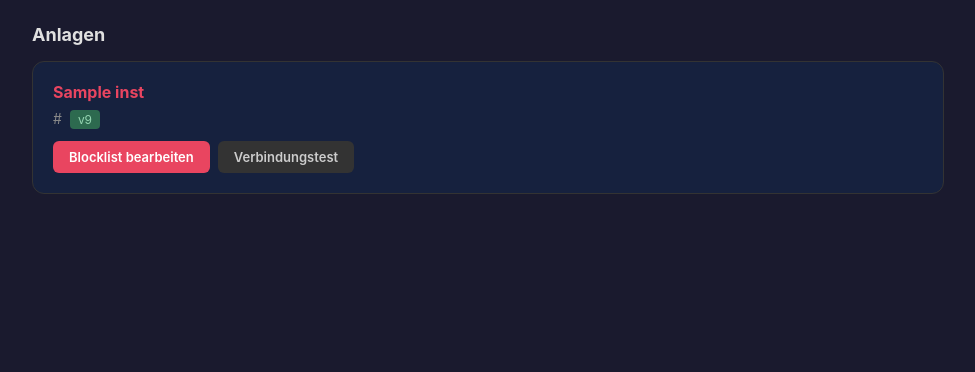
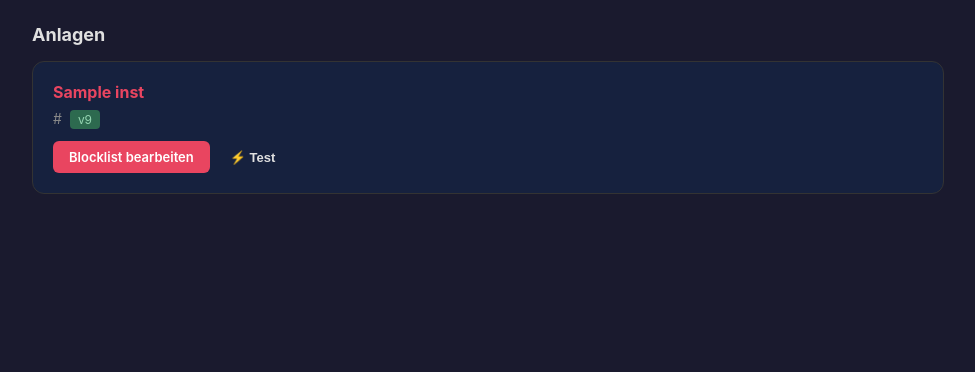
Before and after one commit to MiCoSa79/Starface-WebApp, a FastAPI app: template app/templates/dashboard.html in a window 1280 px wide. Shown: the part 102-474 px from the top of the page, without its empty margins (152-1127 px from the left). Run offline with FastAPI, Linux system fonts and the light colour scheme; the template is opened without the code that fills it: most values are stand-ins (such as "Sample title", 1, 10 or a date in 2020).

Commit message:
feat(dashboard): Verbindungstest als Popup statt neuer Seite (v0.0.48)
- Dashboard-Test-Button nutzt jetzt fetch auf /installation/{id}/test
  (funktioniert auch für Nicht-Admins mit Lesezugriff, anders als die
  Admin-Route /admin/installations/{id}/test-conn, die is_admin erzwingt)
- resultat als alert()-Popup: 'Verbunden – N Nummern in der Blocklist'
  bzw. Fehlermeldung — gleiches Muster wie im Admin-Bereich
- kein <a href>-Navigations-Sprung mehr

```diff
--- a/app/templates/dashboard.html
+++ b/app/templates/dashboard.html
@@ -145,7 +145,13 @@
             <div class="info">{{ inst.url }}{% if inst.is_starface10 %}<span class="badge">v10+</span>{% else %}<span class="badge">v9</span>{% endif %}</div>
             <div class="actions">
                 <a href="/installation/{{ inst.id }}/blocklist" class="btn-primary">Blocklist bearbeiten</a>
-                <a href="/installation/{{ inst.id }}/test" class="btn-secondary">Verbindungstest</a>
+                <button onclick="testConn({{ inst.id }}, '{{ inst.name }}')"
+                        class="btn-secondary" style="font-size:13px; padding:6px 12px;
+                        border:1px solid var(--color-border); border-radius:6px;
+                        background:none; color:var(--color-text); cursor:pointer;"
+                        title="Verbindung testen (STARFACE-WebApp → Anlage)">
+                    ⚡ Test
+                </button>
             </div>
         </div>
         {% endfor %}
@@ -153,5 +159,26 @@
         <div class="footer">STARFACE WebApp {{ version }}</div>
     </div>
     <script src="/static/pwa.js" defer></script>
+    <script>
+    function testConn(instId, name) {
+        const btn = event.target;
+        btn.textContent = "⏳ Prüfe..."; btn.disabled = true;
+        fetch("/installation/" + instId + "/test")
+            .then(r => r.json())
+            .then(d => {
+                if (d.ok) {
+                    alert("✅ " + name + "\nVerbunden – " + d.entries + " Nummern in der Blocklist");
+                } else {
+                    alert("❌ " + name + "\n" + (d.error || "Fehler beim Verbindungsaufbau"));
+                }
+            })
+            .catch(err => {
+                alert("❌ " + name + "\nNetzwerkfehler: " + err);
+            })
+            .finally(() => {
+                btn.textContent = "⚡ Test"; btn.disabled = false;
+            });
+    }
+    </script>
 </body>
 </html>
```
